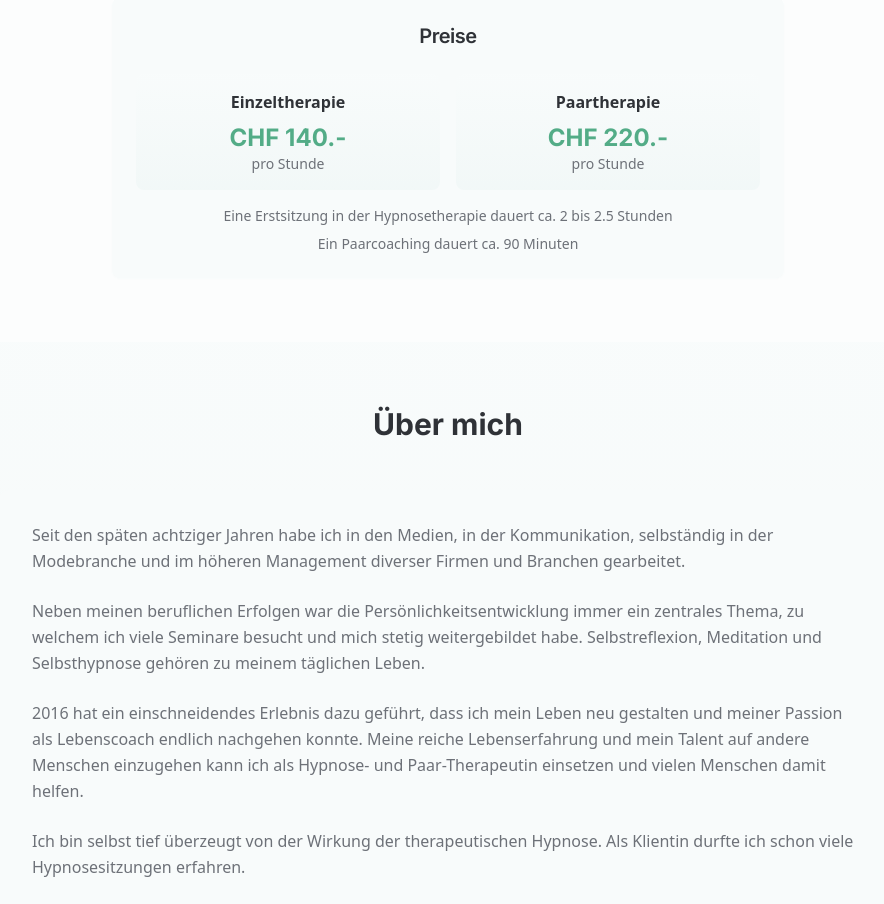
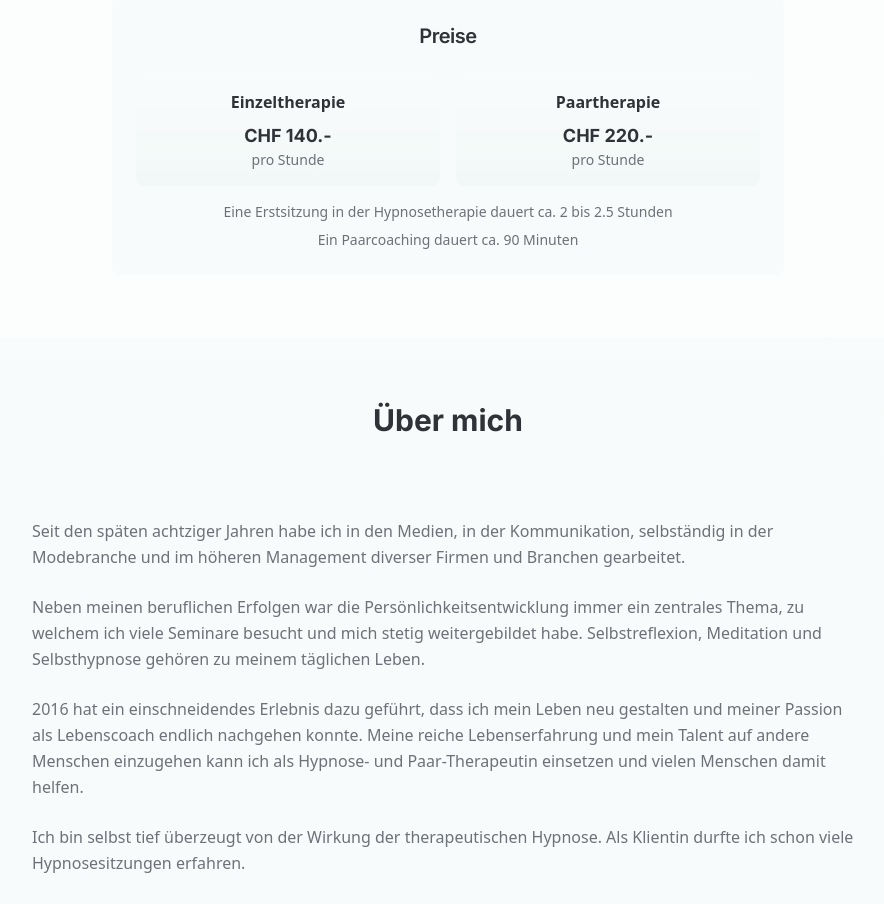
Before and after one commit to design-capturemedia/plauder-kiste, a React (Vite) app: page / in a window 1280 px wide. Shown: the part 1220-2124 px from the top of the page, without its empty margins (192-1076 px from the left). Built offline with nearby package versions, Linux system fonts and the light colour scheme; the HTML template or start-up script is replaced by a standard one.

Commit message:
Feinabstimmung Preise

```diff
--- a/src/pages/Index.tsx
+++ b/src/pages/Index.tsx
@@ -145,12 +145,12 @@ const Index = () => {
                 <div className="grid gap-4 md:grid-cols-2">
                   <div className="text-center p-4 bg-gradient-soft rounded-lg">
                     <h4 className="font-semibold text-foreground mb-2">Einzeltherapie</h4>
-                    <p className="text-2xl font-display font-bold text-primary">CHF 140.-</p>
+                    <p className="text-lg font-display font-bold text-foreground">CHF 140.-</p>
                     <p className="text-sm text-muted-foreground">pro Stunde</p>
                   </div>
                   <div className="text-center p-4 bg-gradient-soft rounded-lg">
                     <h4 className="font-semibold text-foreground mb-2">Paartherapie</h4>
-                    <p className="text-2xl font-display font-bold text-primary">CHF 220.-</p>
+                    <p className="text-lg font-display font-bold text-foreground">CHF 220.-</p>
                     <p className="text-sm text-muted-foreground">pro Stunde</p>
                   </div>
                 </div>
```
